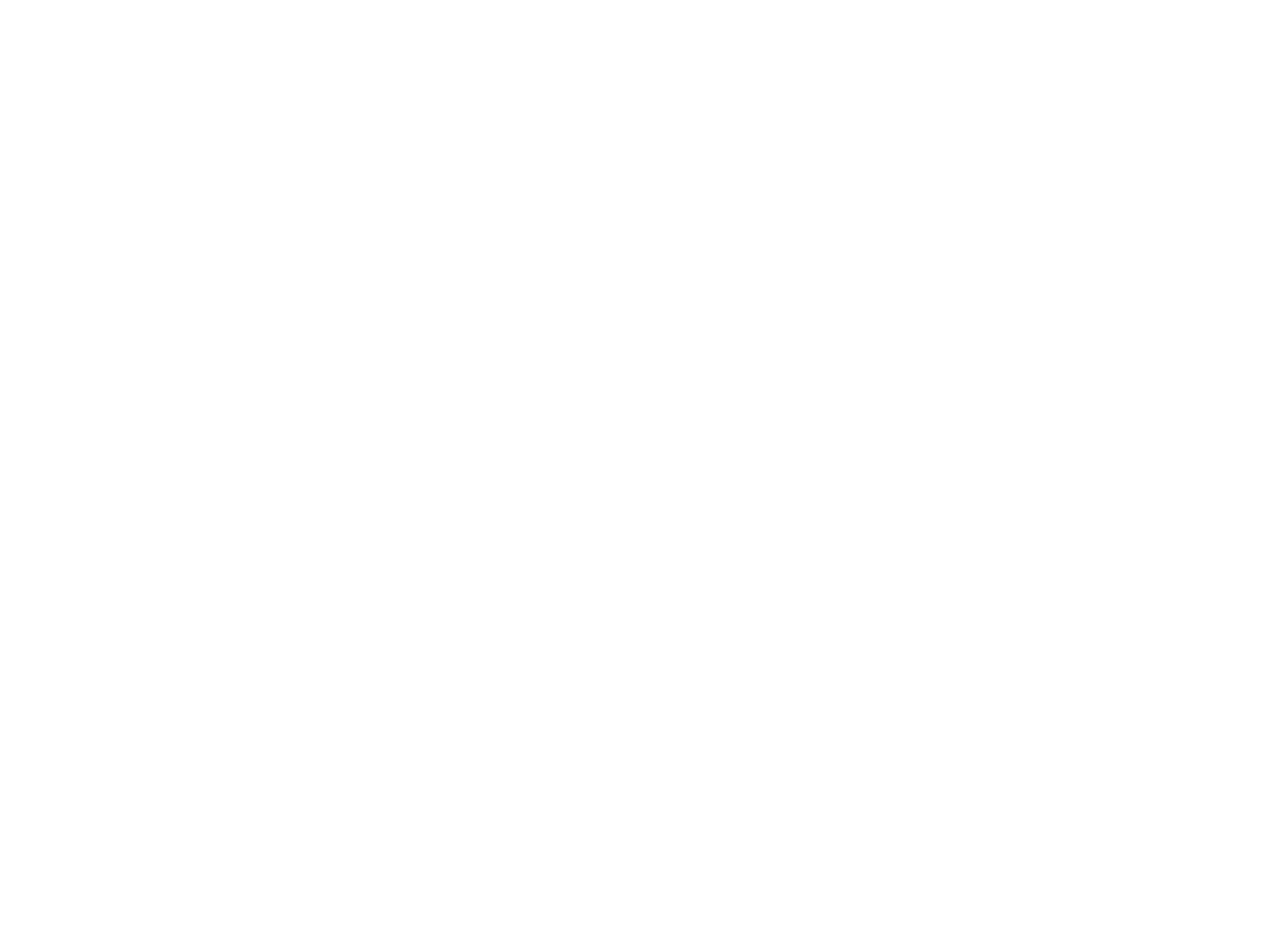
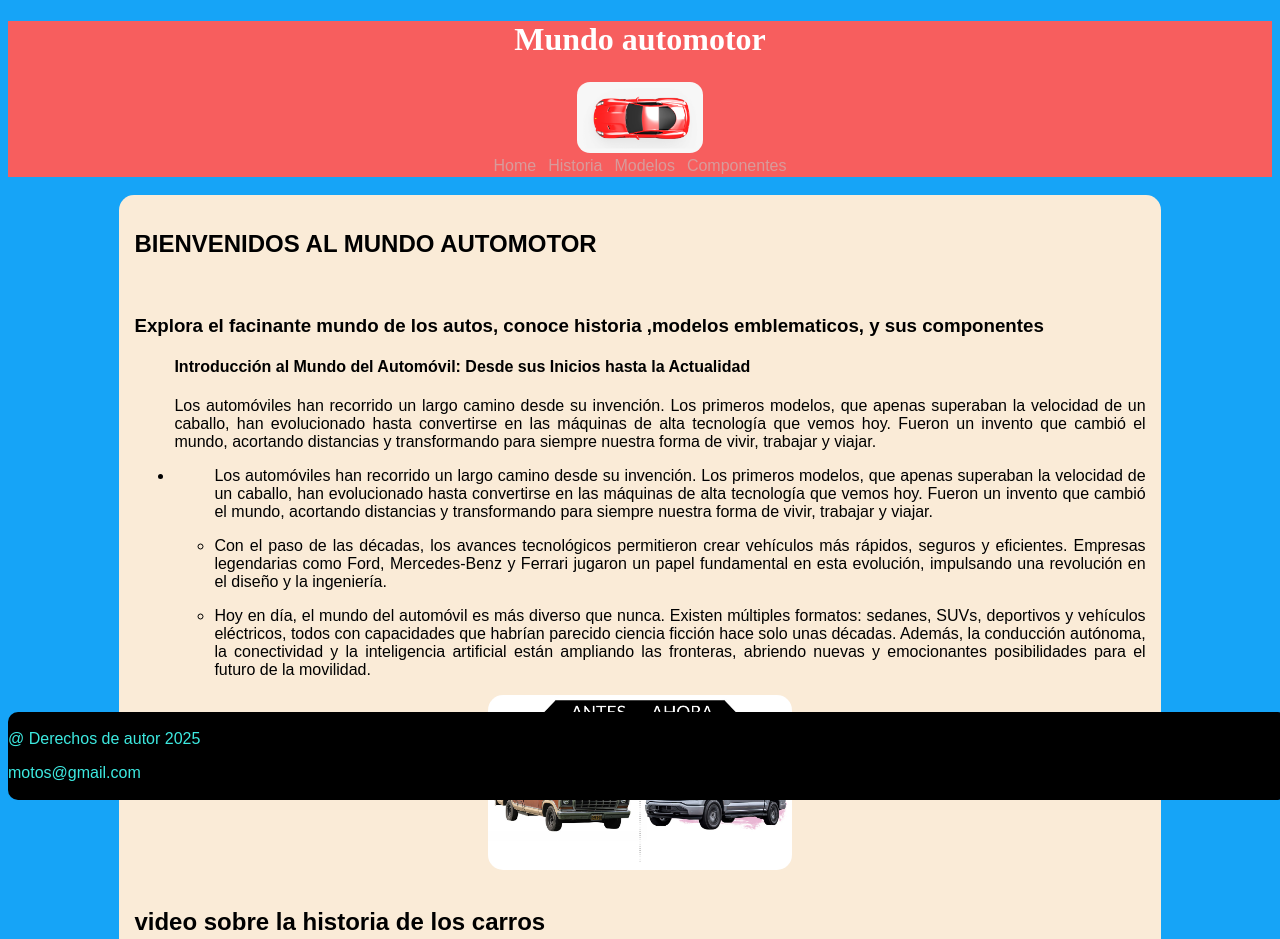
Before and after one commit to Nemes17/davidguerrero1059238561, a plain HTML site: page index.html in a window 1280 px wide. Shown: the top 939 px of the page. Before the commit the page ends 800 px from the top, so only its background shows below. Drawn offline with Linux system fonts and the light colour scheme.

Commit message:
Rama master -modi index,html

```diff
--- /dev/null
+++ b/estilo.css
@@ -0,0 +1,67 @@
+body{
+    background-color: rgb(22, 164, 247);
+}
+nav ul{
+    list-style: none;
+    padding: 2px;
+    margin:0 auto;
+    display: flex;
+    grid-row: auto;
+    justify-content: center;
+
+}
+nav li a{
+    text-decoration: none;
+    color: #d89b9b;
+    padding: 6px;
+    font-family: Arial, Helvetica, sans-serif;
+}
+.img01{
+    width: 10%;
+    height: auto;
+    padding: 2px;
+    display: block;
+    margin: 0 auto;
+    border-radius: 15px;
+}
+header{
+    background-color: #f75e5e;
+    width: 100%;
+}
+h1{
+    color: rgb(255, 255, 255);
+    text-align: center;
+}
+.imagen02 {
+    width: 30%;
+    border-radius: 15px;
+}
+footer{
+    background-color: black;
+    color: #3de9e0;
+    text-align: center;
+    padding: 2px 0;
+    border-radius: 10px;
+    bottom: 0;
+    position: fixed;
+    width: 100%;
+
+}
+main{
+    background-color: antiquewhite;
+    padding: 15px;
+    width: 80%;
+    border-radius: 15px;
+    margin: 0 auto;
+    font-family: Arial, Helvetica, sans-serif;
+}
+p{
+    text-align: justify;
+    font-family: Arial, Helvetica, sans-serif;
+}
+.contenedor{
+    justify-content: center;
+    margin: 0 auto;
+    display: flex;
+
+}
--- a/index.html
+++ b/index.html
@@ -4,8 +4,65 @@
     <meta charset="UTF-8">
     <meta name="viewport" content="width=device-width, initial-scale=1.0">
     <title>Document</title>
+    <link rel="stylesheet" href="/estilo.css">
 </head>
 <body>
+     <header>
+        <h1>Mundo automotor </h1>
+        <img class="img01" src="/imagenes/logo.png" alt="carro">
+        <nav>
+            <ul>
+                <li><a href="">Home</a></li>
+                <li><a href="">Historia</a></li>
+                <li><a href="">Modelos</a></li>
+                <li><a href="">Componentes</a></li>
+            </ul>
+        </nav>
+       </header>
+       <br>
+        <main>
+         <section>
+            <h2>BIENVENIDOS AL MUNDO AUTOMOTOR</h2>
+            <br>
+            <h3>Explora el facinante mundo de los autos, conoce historia ,modelos emblematicos, y sus componentes</h3>
+    <ul>
+        <h4>Introducción al Mundo del Automóvil: Desde sus Inicios hasta la Actualidad</h4>
+        <p>Los automóviles han recorrido un largo camino desde su invención. Los primeros modelos, que apenas superaban la velocidad de un caballo, han evolucionado hasta convertirse en las máquinas de alta tecnología que vemos hoy. Fueron un invento que cambió el mundo, acortando distancias y transformando para siempre nuestra forma de vivir, trabajar y viajar.</p>
+            </ul>
+        </li>
+    </ul>
 
+    <ul>
+        <li>
+
+            <ul>
+            <p>Los automóviles han recorrido un largo camino desde su invención. Los primeros modelos, que apenas superaban la velocidad de un caballo, han evolucionado hasta convertirse en las máquinas de alta tecnología que vemos hoy. Fueron un invento que cambió el mundo, acortando distancias y transformando para siempre nuestra forma de vivir, trabajar y viajar.</p>
+
+            <li><p>Con el paso de las décadas, los avances tecnológicos permitieron crear vehículos más rápidos, seguros y eficientes. Empresas legendarias como Ford, Mercedes-Benz y Ferrari jugaron un papel fundamental en esta evolución, impulsando una revolución en el diseño y la ingeniería.</p></li>
+
+            <li><p>Hoy en día, el mundo del automóvil es más diverso que nunca. Existen múltiples formatos: sedanes, SUVs, deportivos y vehículos eléctricos, todos con capacidades que habrían parecido ciencia ficción hace solo unas décadas. Además, la conducción autónoma, la conectividad y la inteligencia artificial están ampliando las fronteras, abriendo nuevas y emocionantes posibilidades para el futuro de la movilidad.</p></li>
+
+            </ul>
+
+    </ul>
+
+            <div class="contenedor">
+                <img class="imagen02" src="/imagenes/imagen02.jpg" alt="carro">
+            </div>
+            <br>
+            <h2>video sobre la historia de los carros</h2>
+            <div class="contenedor">
+            <iframe width="560" height="315" src="https://www.youtube.com/embed/k66x3bYG6lM?si=mwbppOOUIYWSXRu_" title="YouTube video player" frameborder="0" allow="accelerometer; autoplay; clipboard-write; encrypted-media; gyroscope; picture-in-picture; web-share" referrerpolicy="strict-origin-when-cross-origin" allowfullscreen></iframe>
+        </div>
+         </section>
+        </main>
+        <br>
+        <br>
+        <footer>
+            <p>@ Derechos de autor 2025
+            </p>
+            <p>motos@gmail.com
+            </p>
+        </footer>
 </body>
 </html>
```
Also changed, not shown: imagenes/imagen02.jpg (added), imagenes/logo.png (added).
